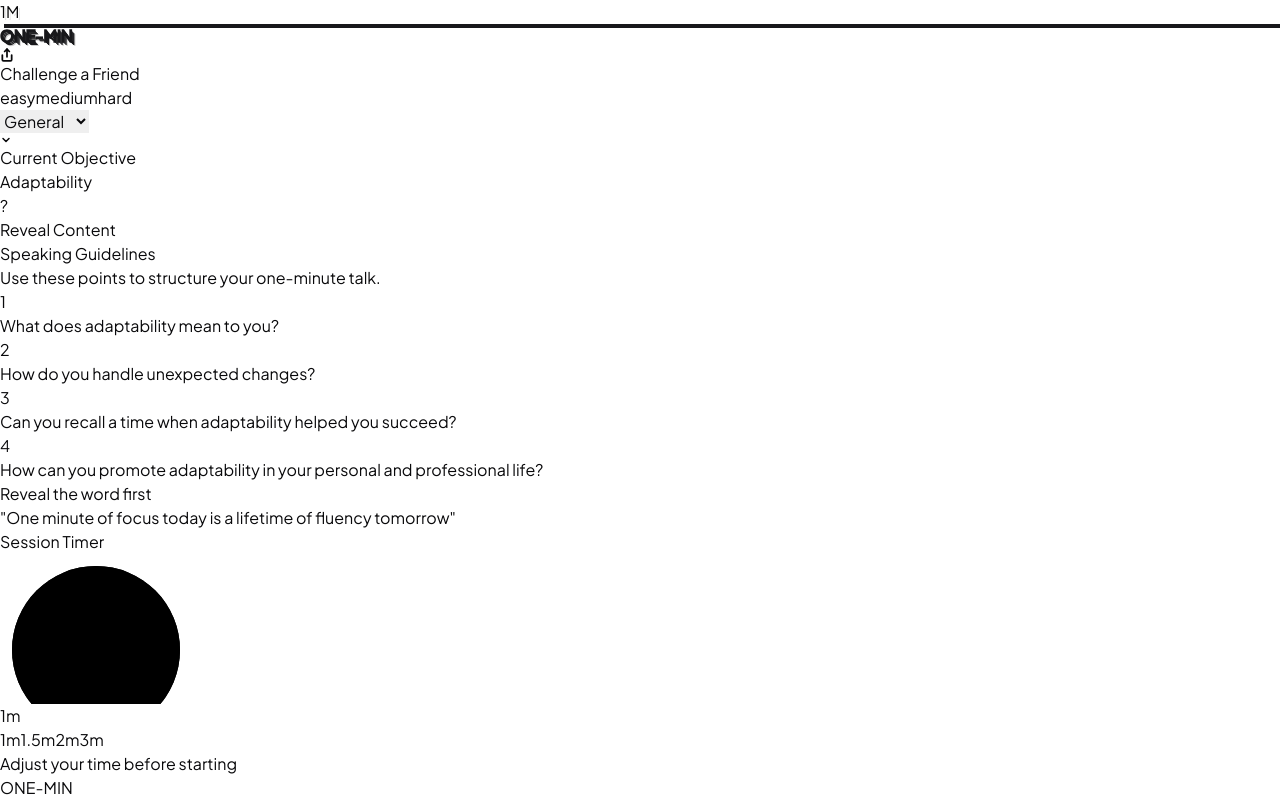
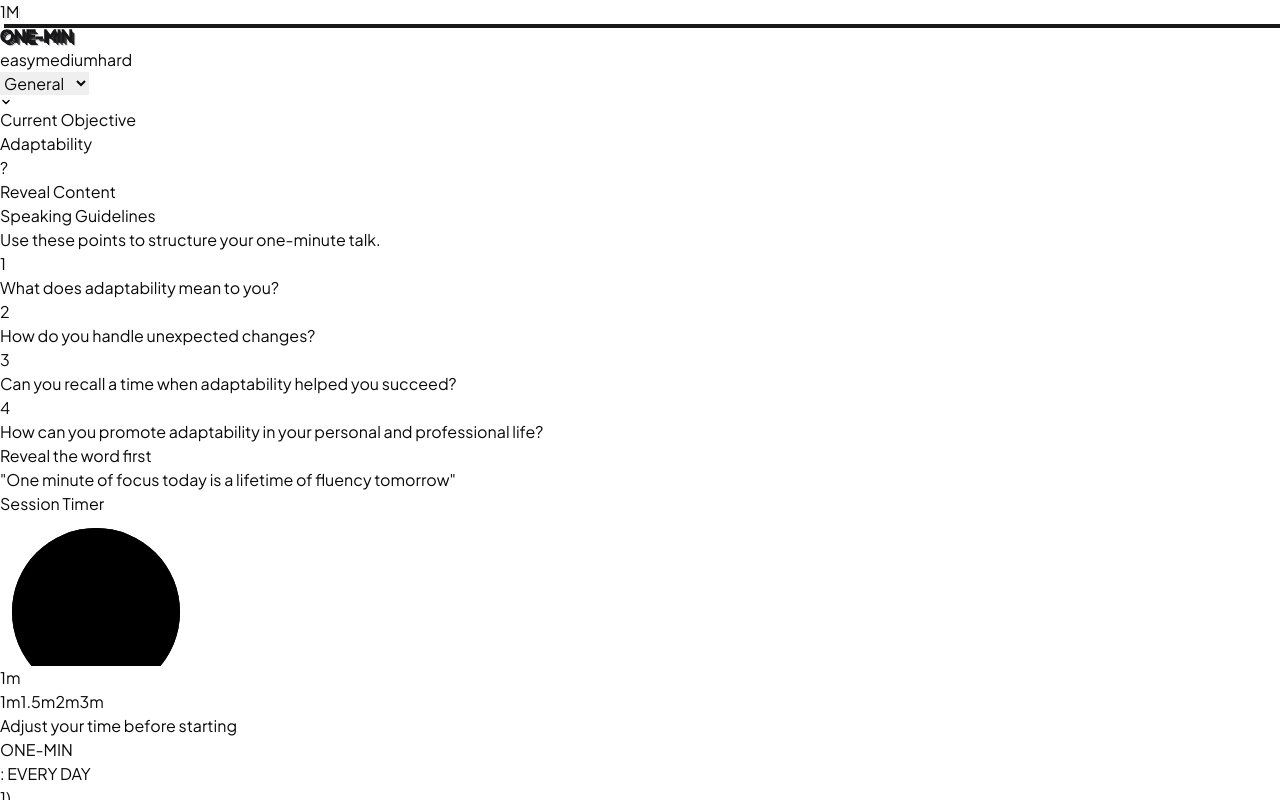
Before and after one commit to jchandrashekar333/one-min, a Next.js app: page / in a window 1280 px wide. Shown: the top 800 px of the page. Built offline with nearby package versions, Linux system fonts and the light colour scheme; a web font is replaced by a local one.

Commit message:
cleanup: remove navbar challenge button

```diff
--- a/src/app/page.tsx
+++ b/src/app/page.tsx
@@ -6,7 +6,6 @@ import wordsData from '@/data/words.json'
 
 export default function Home() {
   const [currentDay, setCurrentDay] = useState(1)
-  const [showCopied, setShowCopied] = useState(false)
 
   React.useEffect(() => {
     const savedDay = localStorage.getItem('omc_current_day')
@@ -21,20 +20,11 @@ export default function Home() {
     setCurrentDay(prev => Math.min(30, prev + 1))
   }
 
-  const shareRandomChallenge = () => {
-    // Pick from a safe, small list if JSON is weird, or just use a fallback
-    const fallbackWord = "Artificial Intelligence"
-    const url = `${window.location.origin}/?w=${encodeURIComponent(fallbackWord)}`
-    navigator.clipboard.writeText(url)
-    setShowCopied(true)
-    setTimeout(() => setShowCopied(false), 2000)
-  }
-
   return (
     <div className="min-h-screen bg-[#fafafa] text-zinc-900 selection:bg-zinc-900 selection:text-white pb-32 overflow-x-hidden">
       {/* Navbar */}
-      <nav className="flex items-center justify-between px-4 md:px-12 py-5 sticky top-0 bg-white/90 backdrop-blur-md z-[100] border-b border-zinc-200">
-        <div className="flex items-center gap-3 md:gap-4 cursor-pointer group select-none">
+      <nav className="flex items-center justify-between px-6 md:px-12 py-6 sticky top-0 bg-white/80 backdrop-blur-md z-50 border-b border-zinc-100/50">
+        <div className="flex items-center gap-4 cursor-pointer group select-none">
           <div
             className="w-11 h-11 bg-white border-[2.5px] border-zinc-900 rounded-xl flex items-center justify-center transition-transform group-hover:scale-110 group-hover:-rotate-3"
             style={{
@@ -65,23 +55,6 @@ export default function Home() {
             ONE-MIN
           </span>
         </div>
-
-        <button
-          onClick={shareRandomChallenge}
-          className="flex items-center gap-1.5 md:gap-2 px-4 md:px-6 py-2 md:py-2.5 bg-zinc-900 text-white rounded-full font-bold text-[11px] md:text-sm tracking-tight hover:bg-zinc-800 transition-all active:scale-95 shadow-lg"
-        >
-          {showCopied ? (
-            <span className="flex items-center gap-2">
-              <svg width="14" height="14" viewBox="0 0 24 24" fill="none" stroke="currentColor" strokeWidth="3" strokeLinecap="round" strokeLinejoin="round"><polyline points="20 6 9 17 4 12"/></svg>
-              Link Copied!
-            </span>
-          ) : (
-            <>
-              <svg width="14" height="14" viewBox="0 0 24 24" fill="none" stroke="currentColor" strokeWidth="3" strokeLinecap="round" strokeLinejoin="round"><path d="M4 12v8a2 2 0 0 0 2 2h12a2 2 0 0 0 2-2v-8"/><polyline points="16 6 12 2 8 6"/><line x1="12" y1="2" x2="12" y2="15"/></svg>
-              Challenge a Friend
-            </>
-          )}
-        </button>
       </nav>
 
       <main className="max-w-6xl mx-auto px-6 md:px-12 pt-4 pb-16 flex flex-col gap-24">
```
